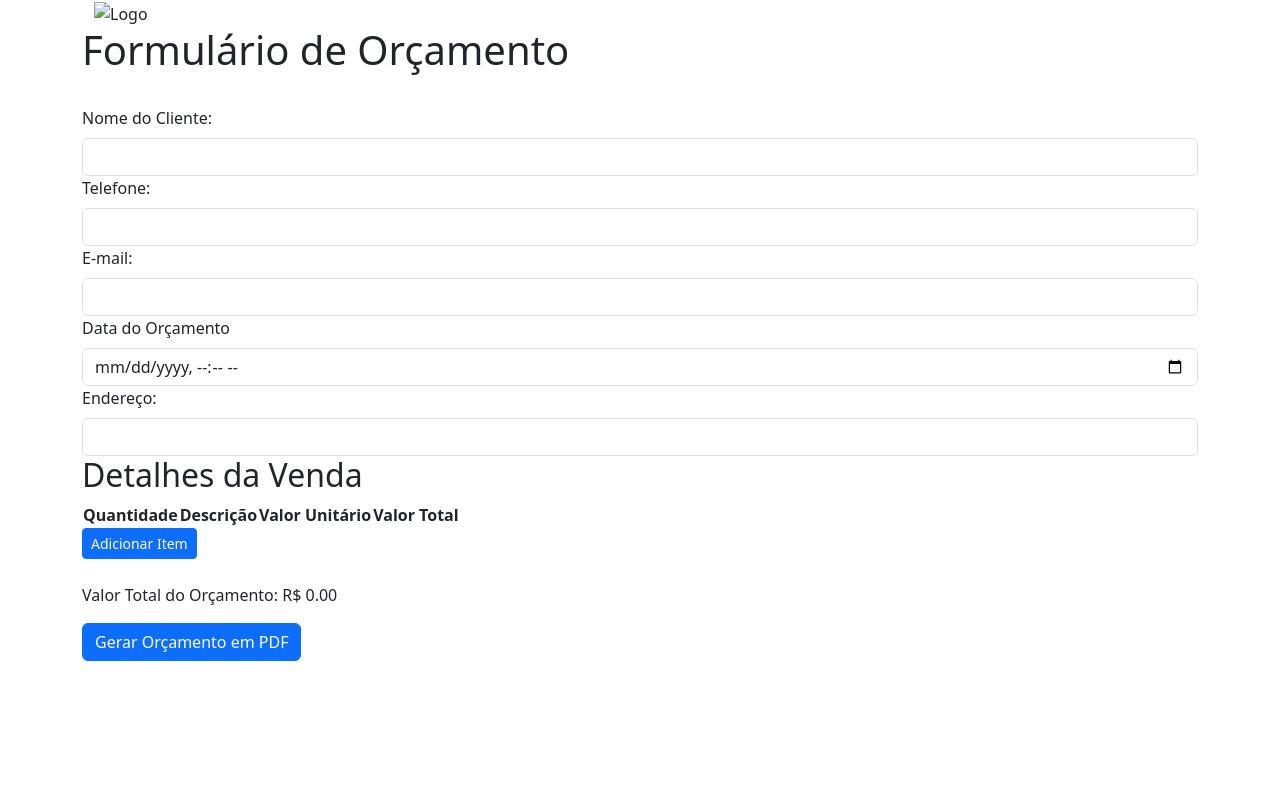
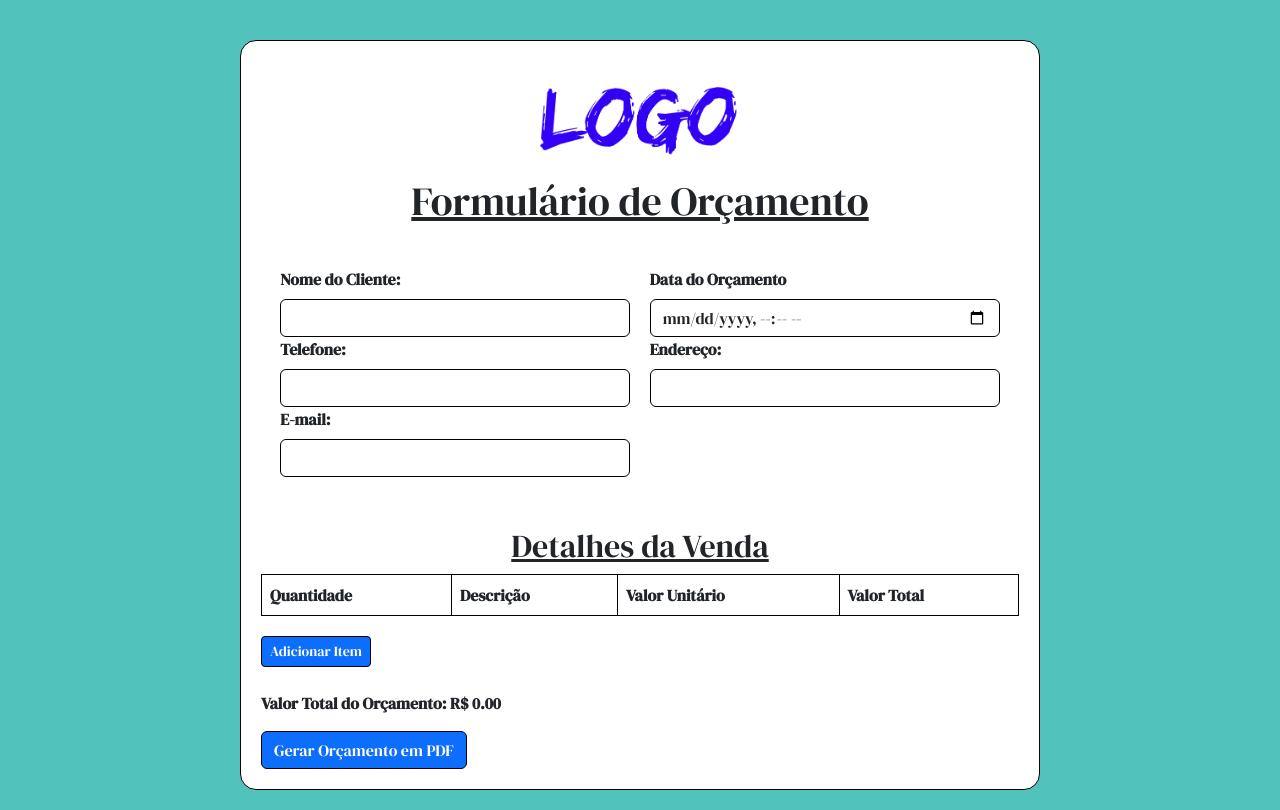
Before and after one commit to CarlosBekinho/gerador-de-orcamento-em-pdf, a plain HTML site: page index.html in a window 1280 px wide. Drawn offline with nearby package versions, Linux system fonts and the light colour scheme; the site is published under a folder, as on GitHub Pages, so addresses that start at the root find nothing.

Commit message:
fixing to deploy

```diff
--- a/index.html
+++ b/index.html
@@ -9,7 +9,7 @@
     <link rel="preconnect" href="https://fonts.googleapis.com">
     <link rel="preconnect" href="https://fonts.gstatic.com" crossorigin>
     <link href="https://fonts.googleapis.com/css2?family=DM+Serif+Display:ital@0;1&display=swap" rel="stylesheet">
-    <link rel="stylesheet" href="/src/css/style.css">
+    <link rel="stylesheet" href="./src/css/style.css">
 </head>
 
 <body>
@@ -19,7 +19,7 @@
 
             <div class="container-fluid">
                 <a class="navbar-brand">
-                    <img src="/src/images/logo.png" alt="Logo" id="logoEmpresa class=" d-inline-block align-text-top">
+                    <img src="./src/images/logo.png" alt="Logo" id="logoEmpresa class=" d-inline-block align-text-top">
                 </a>
             </div>
 
```
